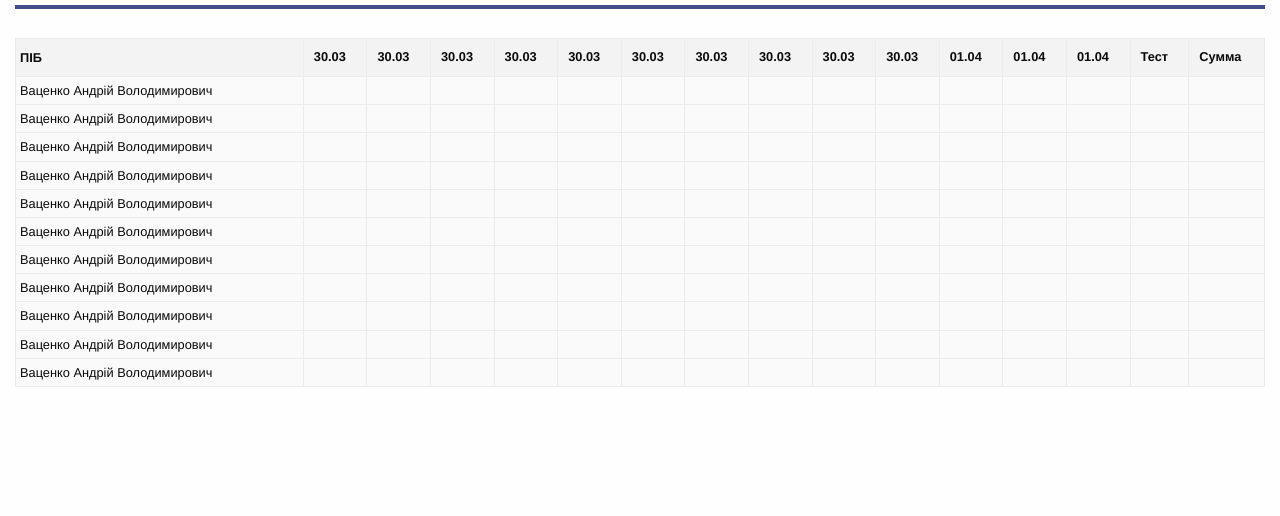
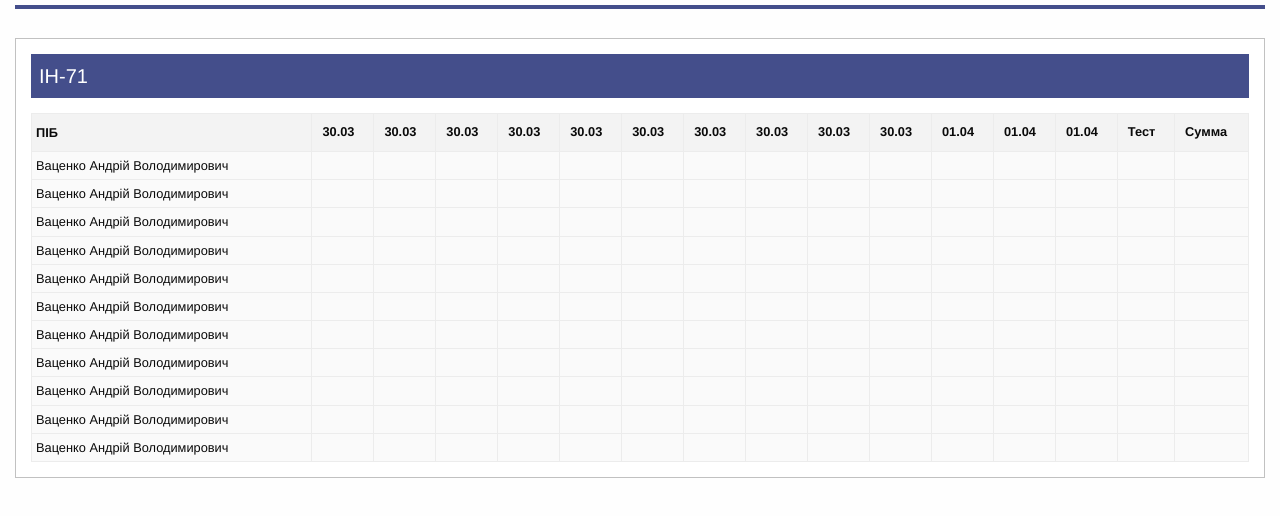
Before and after one commit to andeeDev/Tables, a website: page index.html in a window 1280 px wide. Shown: the part 56-572 px from the top of the page. Drawn offline with Linux system fonts and the light colour scheme.

Commit message:
add header and border container for tables

```diff
--- a/index.html
+++ b/index.html
@@ -39,8 +39,12 @@
             </div>
         </div>
         <div class="row expanded">
-                <div class="large-12 column show-for-medium hide-for-small ">
-                    <div class="table-scroll">
+            <div class="small-12 columns">
+                <div id="docs-block" class="callout clearfix paddings">
+                    <h5 id="title-docs" class="callout cabinet small clearfix margin-bottom">
+                        ІН-71
+                    </h5>
+                    <div class="show-for-medium table-scroll">
                         <table class="m-b-n b-none custom edit-table">
                             <thead>
                                 <tr>
@@ -594,13 +598,7 @@
                             </tbody>
                         </table>
                     </div>
-                </div>
-
-
-
-
-                <section class=" large-12 small-12 show-for-small columns  hide-for-medium">
-                    <div>
+                    <div class="hide-for-medium">
                         <table class="custom table-for-mobile">
                             <tr>
                                 <td colspan="2">Ваценко Андрій Володимирович</td>
@@ -691,7 +689,8 @@
                             </tr>
                         </table>
                     </div>
-                </section>
+                </div>
+            </div>
         </div>
 
     </main>
```
